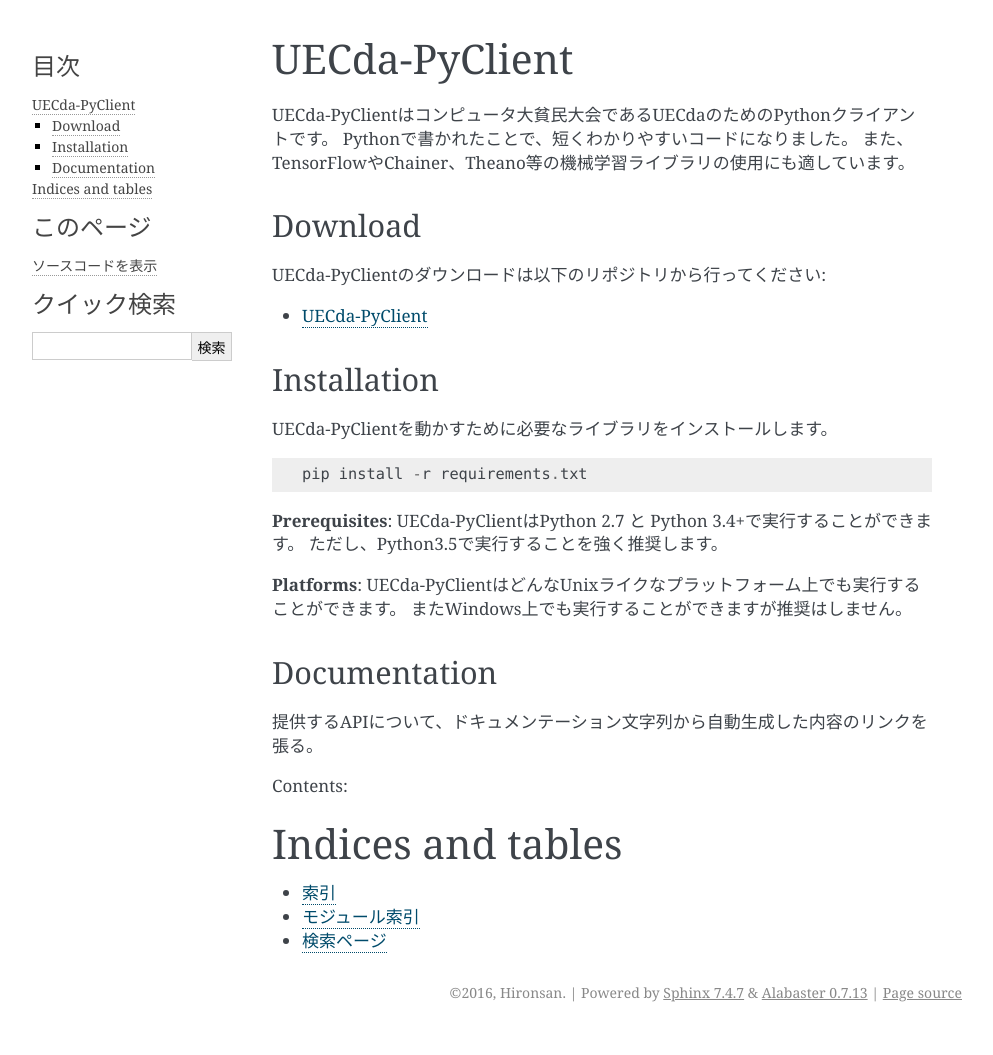
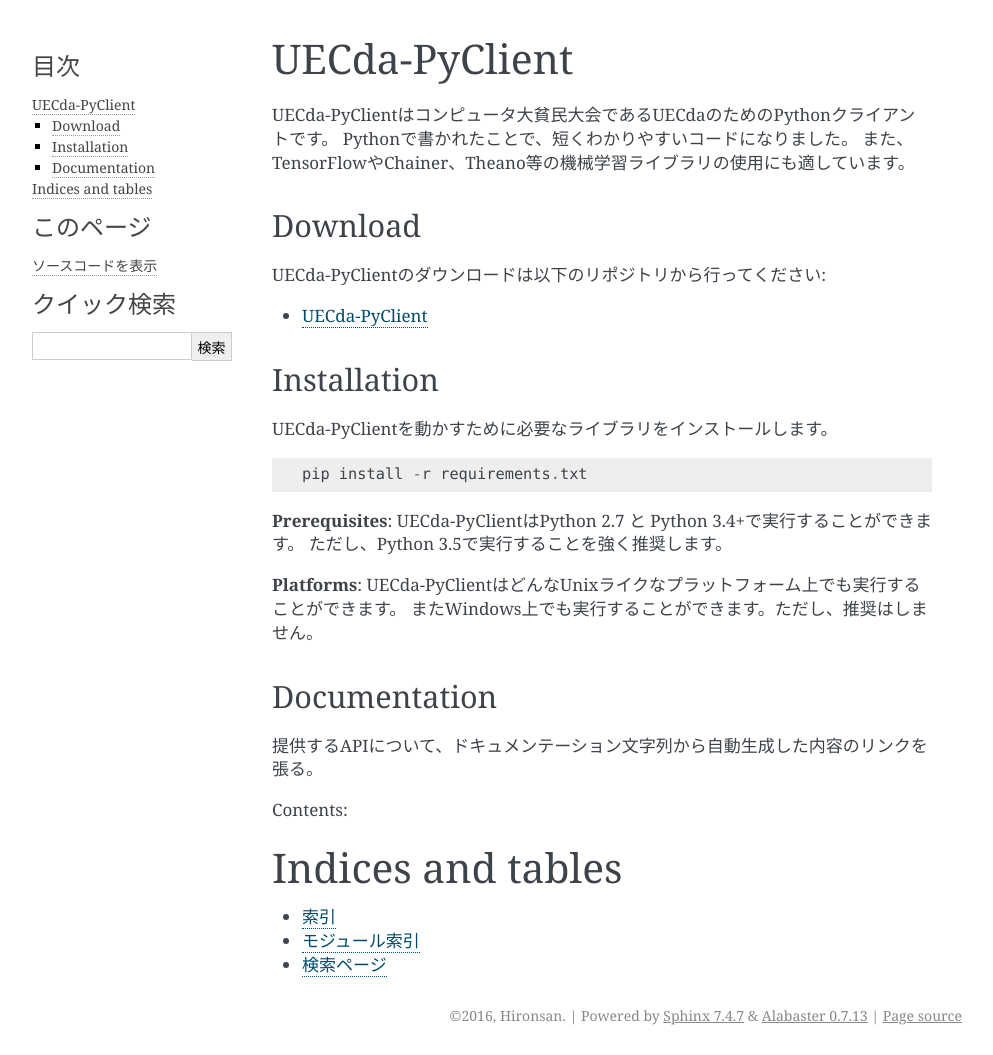
Before and after one commit to Hironsan/uecda-pyclient, a Sphinx documentation site: the page built from docs/index.rst, in a window 1280 px wide. Shown: the whole page, without its empty margins (148-1141 px from the left). Built offline with Sphinx 7.4.7, drawn with Linux system fonts in a browser that asks for light colours; before the commit the page ends 1032 px from its top, so only the background shows below that.

Commit message:
update document

```diff
--- a/docs/index.rst
+++ b/docs/index.rst
@@ -30,10 +30,10 @@ UECda-PyClientを動かすために必要なライブラリをインストール
     pip install -r requirements.txt
 
 **Prerequisites**: UECda-PyClientはPython 2.7 と Python 3.4+で実行することができます。
-ただし、Python3.5で実行することを強く推奨します。
+ただし、Python 3.5で実行することを強く推奨します。
 
 **Platforms**: UECda-PyClientはどんなUnixライクなプラットフォーム上でも実行することができます。
-またWindows上でも実行することができますが推奨はしません。
+またWindows上でも実行することができます。ただし、推奨はしません。
 
 
 
```
Also changed, not shown: README.md (+3 -1 lines).
